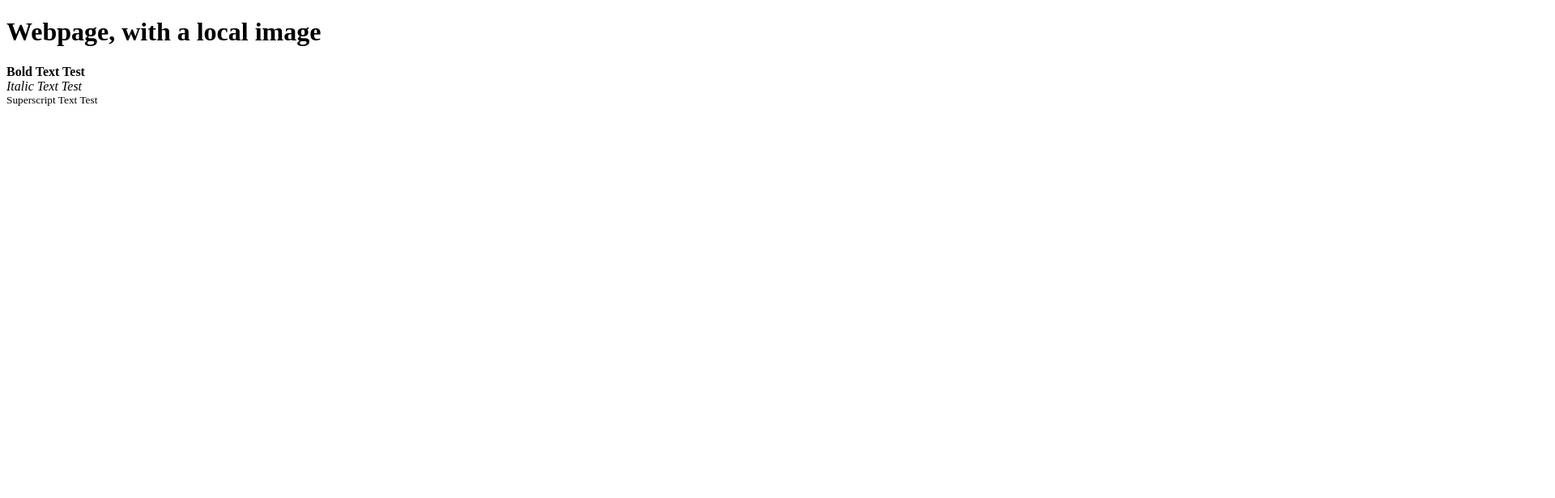
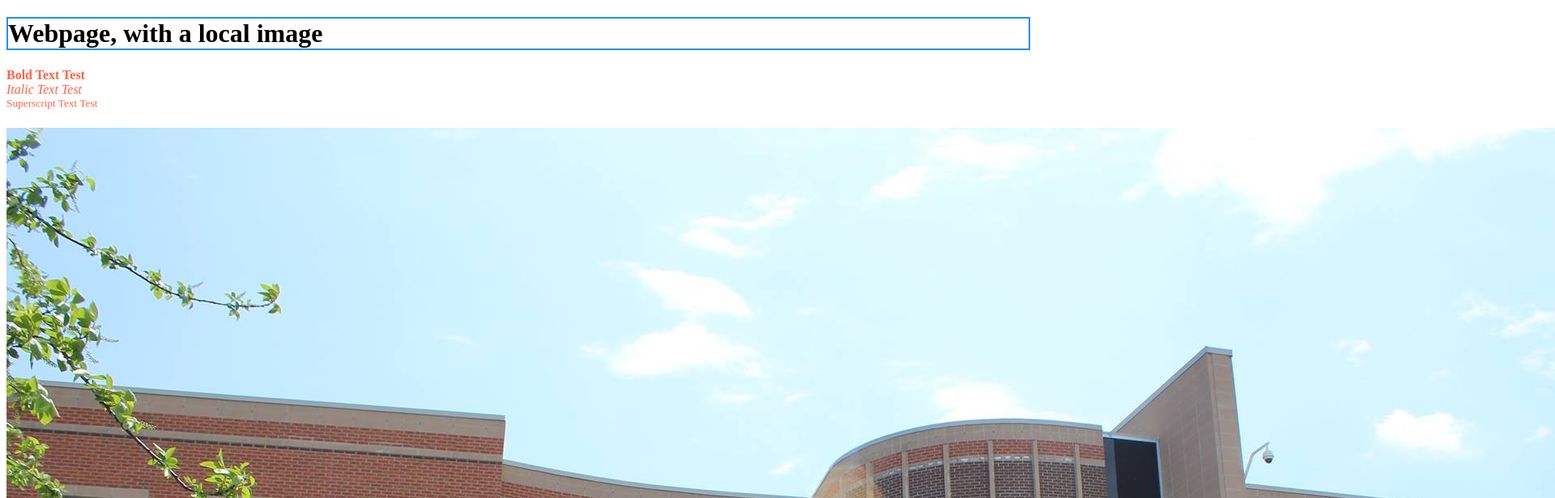
Before and after one commit to jakob-mckay/ICS2OR-Unit0-06-HTML, a plain HTML site: page index.html in a window 1280 px wide. Shown: the top 616 px of the page at 81% size, 1920 px wide, since content can reach past the window. Drawn offline with Linux system fonts and the light colour scheme.

Commit message:
added coloured text and colour border

```diff
--- a/index.html
+++ b/index.html
@@ -2,16 +2,16 @@
 <html>
 
 <head>
-    <meta name="description" content="Webpage with a local image">
-    <meta name="keywords" content="MTHS, website">
-    <meta name="author" content="Jakob McKay">
-    <meta name="viewport" content="width=device-width,initial-scale=1.0">
-    <meta charset="utf-8">
+  <meta name="description" content="Webpage with a local image">
+  <meta name="keywords" content="MTHS, website">
+  <meta name="author" content="Jakob McKay">
+  <meta name="viewport" content="width=device-width,initial-scale=1.0">
+  <meta charset="utf-8">
   <title>Webpage with a local image </title>
-  <h1>Webpage, with a local image</h1>
+  <h1 style="border: 2px solid DodgerBlue;">Webpage, with a local image</h1>
 </head>
   <body>
-  <p> <b> Bold Text Test</b><br> <i> Italic Text Test</i><br> <sup> Superscript Text Test</sup></p>
-
+  <p style="color:tomato;"> <b> Bold Text Test</b><br> <i> Italic Text Test</i><br> <sup> Superscript Text Test</sup></p>
+  <img src="./Images/School.jpg" alt="Mths">
   </body>
 </html>
```
Also changed, not shown: Images/School.jpg (added).
